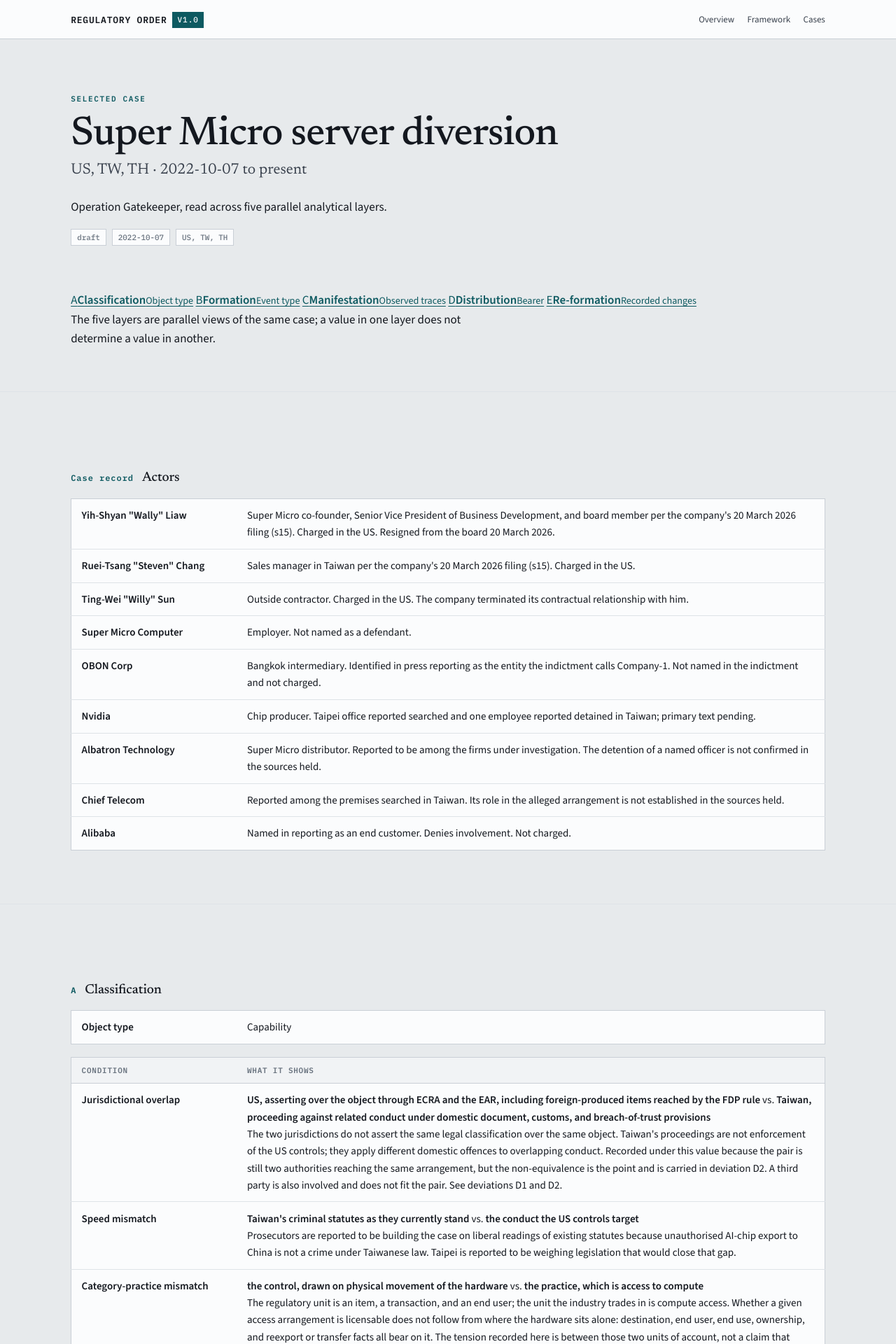
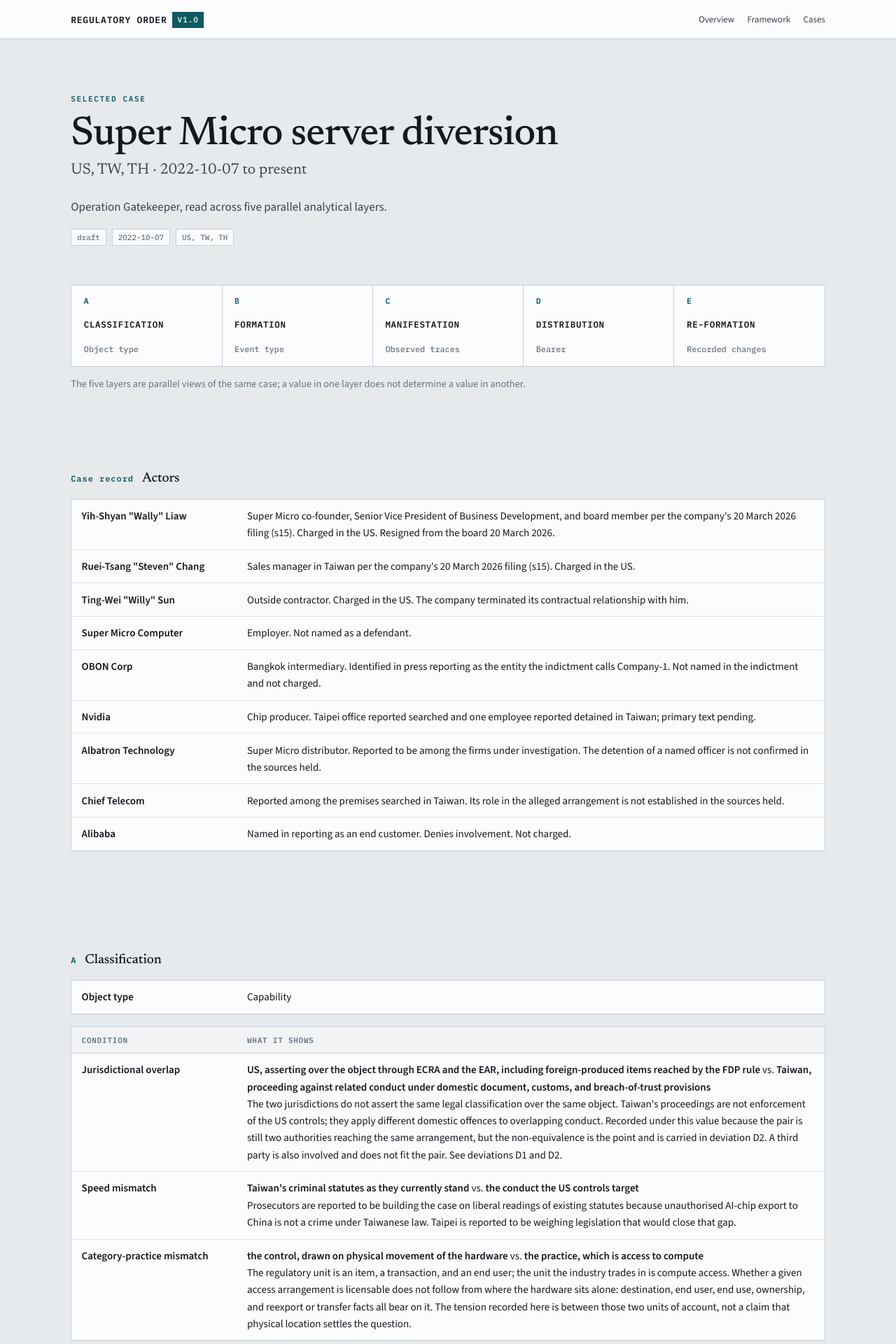
Before and after one commit to GaeunLim01/regulatory-order, a Jekyll site: the page built from cases/supermicro/index.html, in a window 1280 px wide. Shown: the top 1920 px of the page at 70% size. Built offline with Jekyll 4.4.1, drawn with Linux system fonts in a browser that asks for light colours.

Commit message:
Add files via upload

```diff
--- a/assets/css/main.css
+++ b/assets/css/main.css
@@ -883,3 +883,60 @@
   .case-row { grid-template-columns: 2rem 1fr auto; }
   .distribution-grid { grid-template-columns: 1fr; }
 }
+
+/* ---------------------------------------------------------------- case record
+   Parallel layers stay parallel in the information architecture, while the
+   full research record keeps its original tables for evidence, measurement,
+   deviations, and sources. */
+.case-hero { padding-bottom: 1.25rem; }
+.case-note { margin-top: .65rem; color: var(--ink-soft); max-width: 68ch; }
+.case-overview { padding-top: 1rem; }
+.layer-strip {
+  display: grid;
+  grid-template-columns: repeat(5, minmax(0, 1fr));
+  gap: 1px;
+  background: var(--rule);
+  border: 1px solid var(--rule);
+}
+.layer-strip__item {
+  background: var(--plate);
+  color: inherit;
+  text-decoration: none;
+  min-height: 7.2rem;
+  padding: 1rem 1.1rem 1.05rem;
+  display: flex;
+  flex-direction: column;
+  justify-content: space-between;
+}
+.layer-strip__item:hover,
+.layer-strip__item:focus-visible { background: var(--plate-sunk); }
+.layer-strip__item > span {
+  font: 600 .72rem/1 var(--mono);
+  color: var(--accent);
+}
+.layer-strip__item > b {
+  font: 600 .78rem/1.2 var(--mono);
+  letter-spacing: .055em;
+  text-transform: uppercase;
+}
+.layer-strip__item > small {
+  color: var(--muted);
+  font: 500 .74rem/1.25 var(--mono);
+}
+.layer-strip__note {
+  max-width: none;
+  margin: .8rem 0 0;
+  color: var(--muted);
+  font-size: .9rem;
+}
+.section--compact { padding-block: 2rem; }
+.case-overview + .section { border-top: 1px solid var(--rule-faint); }
+
+@media (max-width: 900px) {
+  .layer-strip { grid-template-columns: repeat(2, minmax(0, 1fr)); }
+  .layer-strip__item:last-child { grid-column: 1 / -1; }
+}
+@media (max-width: 560px) {
+  .layer-strip { grid-template-columns: 1fr; }
+  .layer-strip__item:last-child { grid-column: auto; }
+}
```
